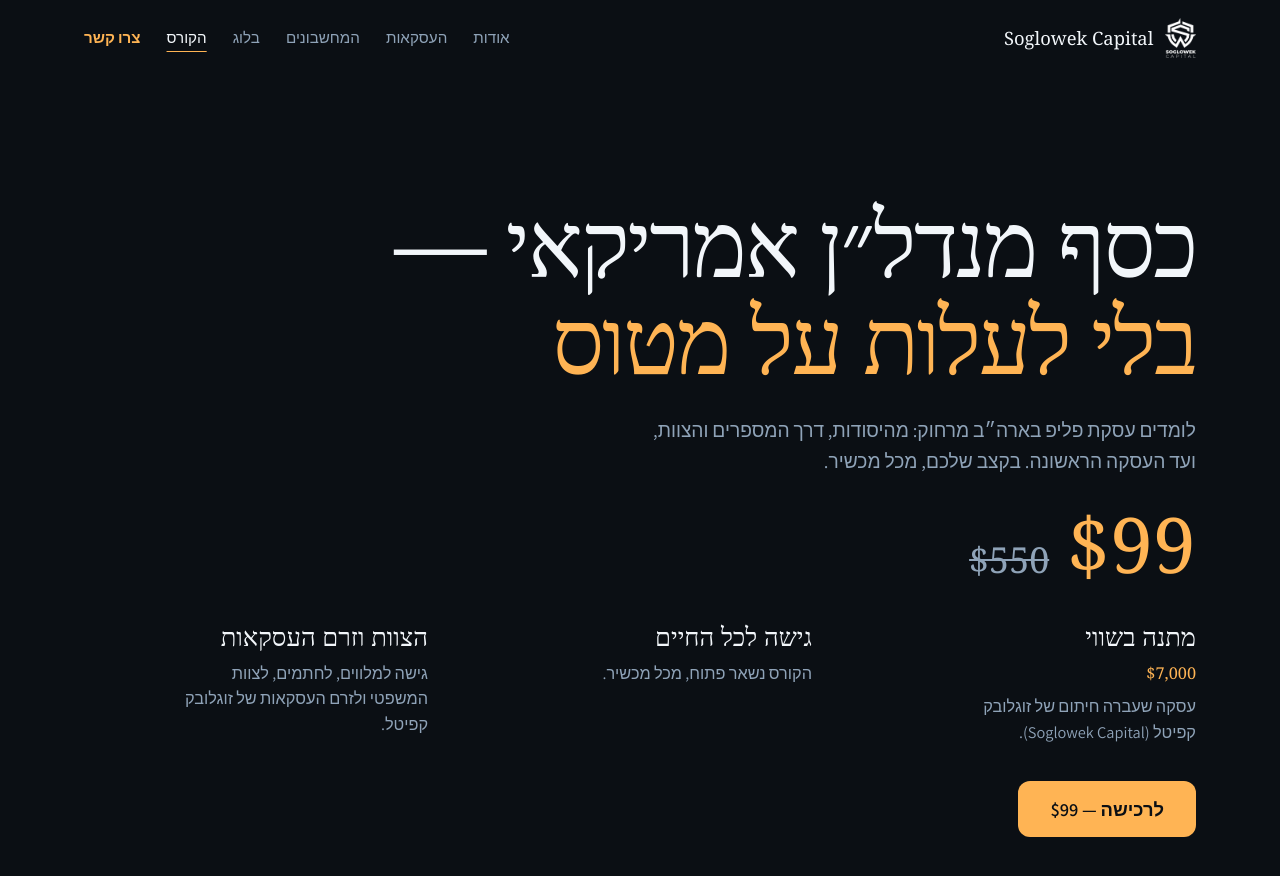
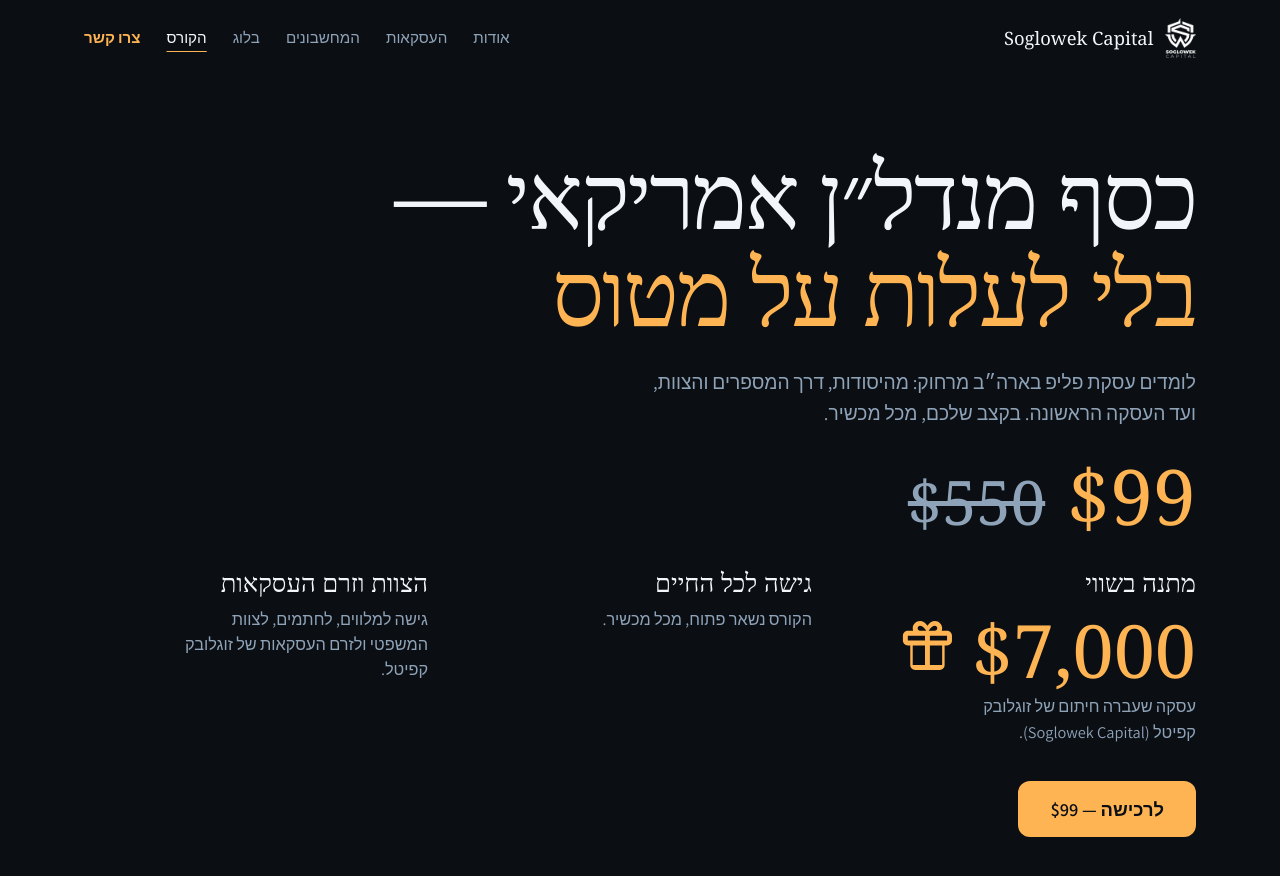
Before and after one commit to urisoglowek-ui/real_estate, a Jekyll site: the page course.html, which Jekyll copies as it is, in a window 1280 px wide and 900 px high. Shown: the top 876 px of the window. Built offline with Jekyll 4.4.1, drawn with Linux system fonts in a browser that asks for light colours; some web fonts are replaced.

Commit message:
Enlarge the struck-through $550 and the $7,000 gift on the course page. (#4)
The original price now reads beside $99, and the gift amount sits under מתנה בשווי with an amber gift icon.

Co-authored-by: Cursor Agent <cursoragent@cursor.com>
Co-authored-by: urisoglowek-ui <urisoglowek-ui@users.noreply.github.com>

```diff
--- a/course.html
+++ b/course.html
@@ -12,7 +12,7 @@
 <link rel="icon" href="/logo.png">
 <link rel="preconnect" href="https://fonts.googleapis.com"><link rel="preconnect" href="https://fonts.gstatic.com" crossorigin>
 <link href="https://fonts.googleapis.com/css2?family=Frank+Ruhl+Libre:wght@300;400;500&family=Assistant:wght@300;400;600&display=swap" rel="stylesheet">
-<link rel="stylesheet" href="/site.css?v=c7a1c0e3">
+<link rel="stylesheet" href="/site.css?v=c7a1c0e5">
 <script type="application/ld+json">{"@context":"https://schema.org","@type":"Course","name":"כסף מנדל״ן אמריקאי — בלי לעלות על מטוס","description":"קורס בעברית על עסקאות פליפ בארה״ב, מרחוק: שמונה שיעורי וידאו, חוברת עבודה, מילון מונחים ומחשבונים.","inLanguage":"he","provider":{"@type":"Organization","name":"Soglowek Capital","url":"https://soglowekcapital.com/"},"offers":{"@type":"Offer","price":"99","priceCurrency":"USD","availability":"https://schema.org/InStock","seller":{"@type":"Organization","name":"Go Beyond Media LLC"}}}</script>
 </head><body class="course-page">
 <nav class="nav" id="nav"><div class="wrap">
@@ -37,7 +37,7 @@
     <s class="was num"><span class="sr">מחיר מלא </span>$550</s>
   </p>
   <ul class="perks rise d3">
-    <li><b>מתנה בשווי <span class="num">$7,000</span></b><span>עסקה שעברה חיתום של זוגלובק קפיטל (Soglowek Capital).</span></li>
+    <li class="gift"><b>מתנה בשווי</b><p class="gift-amt"><span class="num"><span class="sr">שווי המתנה </span>$7,000</span><svg class="gift-icon" viewBox="0 0 24 24" aria-hidden="true" focusable="false"><path fill="currentColor" d="M20 6h-2.18c.11-.31.18-.65.18-1 0-1.66-1.34-3-3-3-1.05 0-1.96.54-2.5 1.35l-.5.67-.5-.68C10.96 2.54 10.05 2 9 2 7.34 2 6 3.34 6 5c0 .35.07.69.18 1H4c-1.1 0-2 .9-2 2v2c0 1.1.9 2 2 2h1v8c0 1.1.9 2 2 2h10c1.1 0 2-.9 2-2v-8h1c1.1 0 2-.9 2-2V8c0-1.1-.9-2-2-2zM15 4c.55 0 1 .45 1 1s-.45 1-1 1h-2.5l.5-.67C13.54 4.54 14.24 4 15 4zM9 4c.76 0 1.46.54 2 1.33L11.5 6H9c-.55 0-1-.45-1-1s.45-1 1-1zM4 8h7v2H4V8zm2 12v-8h5v8H6zm7 0v-8h5v8h-5zm7-10h-7V8h7v2z"/></svg></p><span>עסקה שעברה חיתום של זוגלובק קפיטל (Soglowek Capital).</span></li>
     <li><b>גישה לכל החיים</b><span>הקורס נשאר פתוח, מכל מכשיר.</span></li>
     <li><b>הצוות וזרם העסקאות</b><span>גישה למלווים, לחתמים, לצוות המשפטי ולזרם העסקאות של זוגלובק קפיטל.</span></li>
   </ul>
--- a/site.css
+++ b/site.css
@@ -253,13 +253,16 @@ section.tight{padding-top:0}
 .course-hero h1{max-width:none;font-size:clamp(2.75rem,7.2vw,6.1rem);line-height:1.05;letter-spacing:-.025em}
 .course-hero h1 span{display:block;color:var(--amber);text-wrap:balance}
 .course-hero h1 .kicker{color:var(--white)}
-.price{display:flex;align-items:baseline;gap:18px;flex-wrap:wrap;margin-top:28px}
-.price .was{font-family:var(--serif);font-weight:300;font-size:clamp(1.7rem,2.8vw,2.5rem);color:var(--steel);text-decoration:line-through;text-decoration-thickness:2px}
+.price{display:flex;align-items:baseline;gap:clamp(14px,2vw,22px);flex-wrap:wrap;margin-top:28px}
+.price .was{font-family:var(--serif);font-weight:400;font-size:clamp(2.85rem,4.8vw,4.15rem);line-height:1;color:var(--steel);text-decoration:line-through;text-decoration-thickness:.08em}
 .price .now{font-family:var(--serif);font-weight:400;font-size:clamp(3.2rem,6vw,5rem);line-height:1;color:var(--amber)}
 .perks{list-style:none;display:grid;grid-template-columns:repeat(3,1fr);gap:28px 40px;margin-top:32px}
 .perks b{display:block;font-family:var(--serif);font-weight:400;font-size:clamp(1.35rem,2vw,1.75rem);line-height:1.25;color:var(--white)}
 .perks b .num{color:var(--amber)}
 .perks span{display:block;margin-top:8px;color:var(--steel);font-size:1.02rem;line-height:1.55;max-width:32ch}
+.gift-amt{display:flex;align-items:center;gap:.2em;margin-top:6px;font-family:var(--serif);font-weight:400;font-size:clamp(3.15rem,10vw,4.6rem);line-height:1;color:var(--amber)}
+.gift-amt .num{font-size:1em;line-height:1;color:inherit}
+.gift-icon{width:.8em;height:.8em;flex:0 0 auto}
 a.buy{display:inline-flex;align-items:center;justify-content:center;min-height:56px;padding:16px 32px;background:var(--amber);color:var(--asphalt);text-decoration:none;font:600 1.15rem var(--sans);border:0;border-radius:12px;transition:background .2s,color .2s}
 a.buy:hover{background:var(--white);color:var(--asphalt);text-decoration:none}
 a.buy:focus-visible{outline:2px solid var(--white);outline-offset:3px}
```
